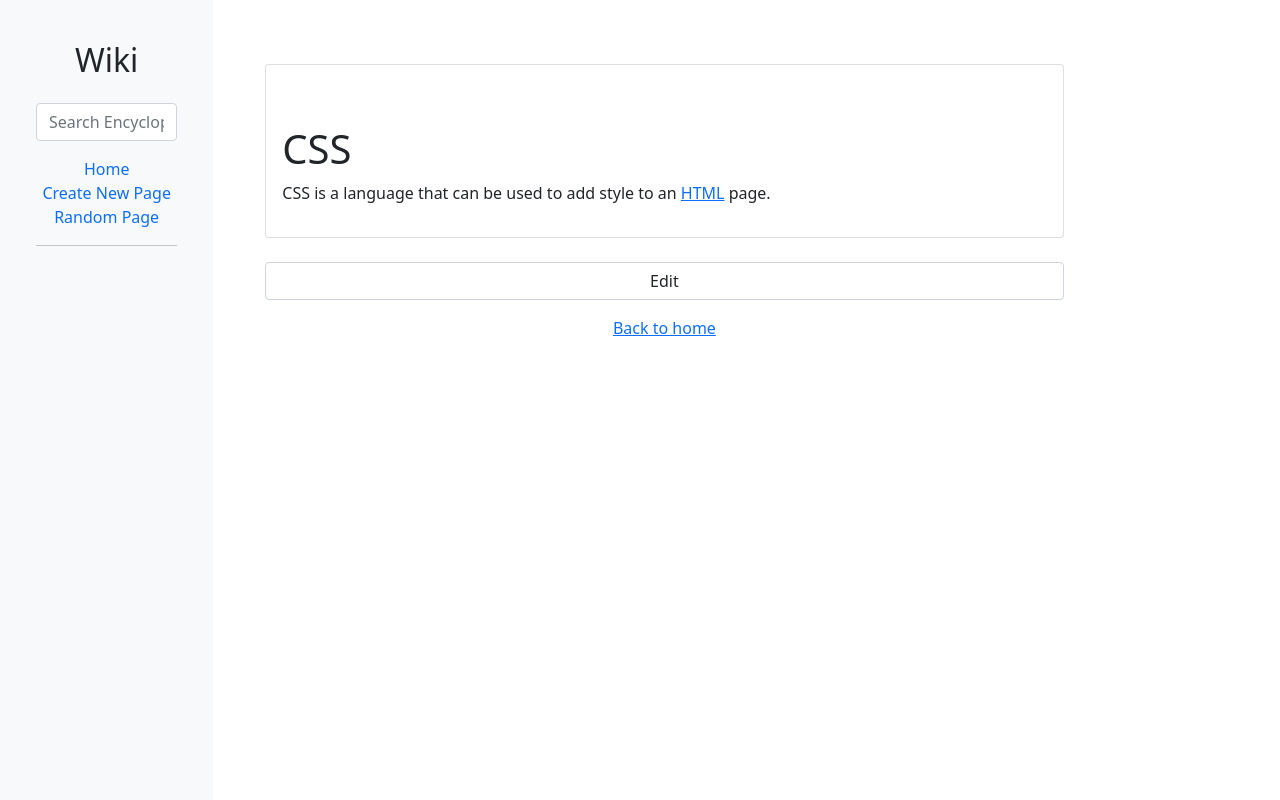
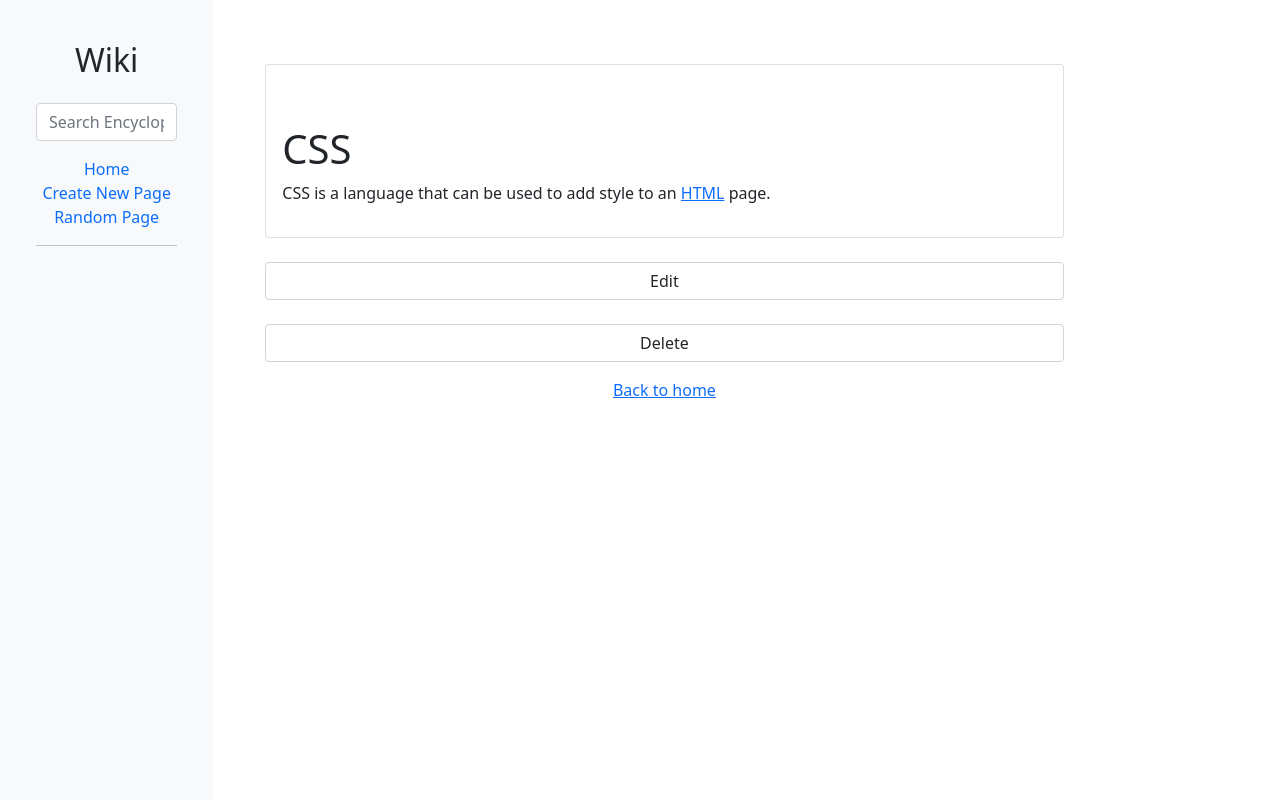
Before and after one commit to Orrv2904/Project1-Wiki, a Django app: page /wiki/CSS in a window 1280 px wide. Run offline with Django 3.2, Linux system fonts and the light colour scheme.

Commit message:
:sparkles:

```diff
--- a/encyclopedia/templates/encyclopedia/entry.html
+++ b/encyclopedia/templates/encyclopedia/entry.html
@@ -16,6 +16,11 @@
                 <input type="hidden" name="entry_title" value="{{ title }}">
                 <input class="form-control mt-4" type="submit" value="Edit">
             </form>
+            <form class="mb-3" action="{% url 'delete' %}" method="POST">
+                {% csrf_token %}
+                <input type="hidden" name="entry_title" value="{{ title }}">
+                <input class="form-control mt-4" type="submit" value="Delete">
+            </form>
             <div class="text-center mt-3">
                 <a href="{% url 'index' %}">Back to home</a>
             </div>
--- a/encyclopedia/urls.py
+++ b/encyclopedia/urls.py
@@ -10,4 +10,5 @@ urlpatterns = [
     path("edit/", views.edit, name="edit"),
     path("save_edit/", views.save_edit, name="save_edit"),
     path("radom/", views.rand, name="random"),
+    path('delete/', views.delete, name='delete'),
 ]
--- a/encyclopedia/util.py
+++ b/encyclopedia/util.py
@@ -36,11 +36,11 @@ def get_entry(title):
     except FileNotFoundError:
         return None
 
-def delete_entry(title):
-    """
-    Deletes an encyclopedia entry by its title. If no such
-    entry exists, the function does nothing.
-    """
-    filename = f"entries/{title}.md"
-    if default_storage.exists(filename):
-        default_storage.delete(filename)
+# def delete_entry(title):
+#     """
+#     Deletes an encyclopedia entry by its title. If no such
+#     entry exists, the function does nothing.
+#     """
+#     filename = f"entries/{title}.md"
+#     if default_storage.exists(filename):
+#         default_storage.delete(filename)
--- a/encyclopedia/views.py
+++ b/encyclopedia/views.py
@@ -1,4 +1,6 @@
-from django.shortcuts import render
+from django.shortcuts import render, redirect
+from django.http import HttpResponseRedirect
+from django.core.files.storage import default_storage
 from markdown2 import Markdown
 import random
 
@@ -110,3 +112,15 @@ def rand(request):
         "title": rand_entry,
         "content": html_content
     })
+
+def delete(request):
+    if request.method == 'POST':
+        title = request.POST['entry_title']
+        filename = f"entries/{title}.md"
+        if default_storage.exists(filename):
+            default_storage.delete(filename)
+            return redirect('index')  # Redirige al índice después de la eliminación
+        else:
+            return render(request, "encyclopedia/error.html", {
+                "message": "Entry not found"
+            })
```
Also changed, not shown: entries/a edit.md (deleted, +0 -9 lines).
